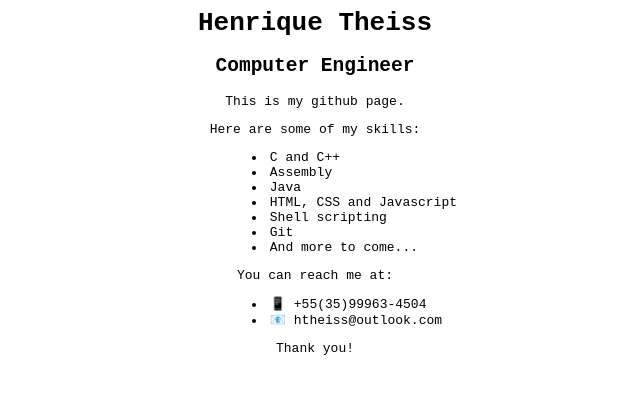
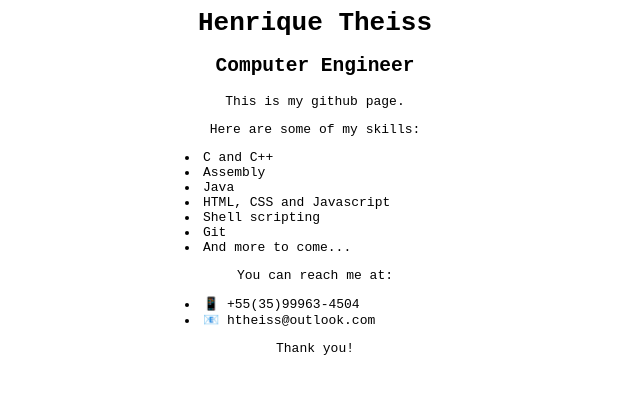
Before and after one commit to ranamen/ranamen.github.io, a plain HTML site: page index.html in a window 1280 px wide. Shown: the whole page, without its empty margins (325-965 px from the left). Drawn offline with Linux system fonts and the light colour scheme.

Commit message:
improve list position

```diff
--- a/style.css
+++ b/style.css
@@ -4,12 +4,9 @@ body {
 }
 
 ul {
+  width: 20em;
   list-style-position: inside;
   text-align: left;
+  padding: 0;
+  margin: auto;
 }
-
-@media only screen and (min-width: 768px) {
-  ul {
-    padding-left: 45%;
-  }
-}
```
